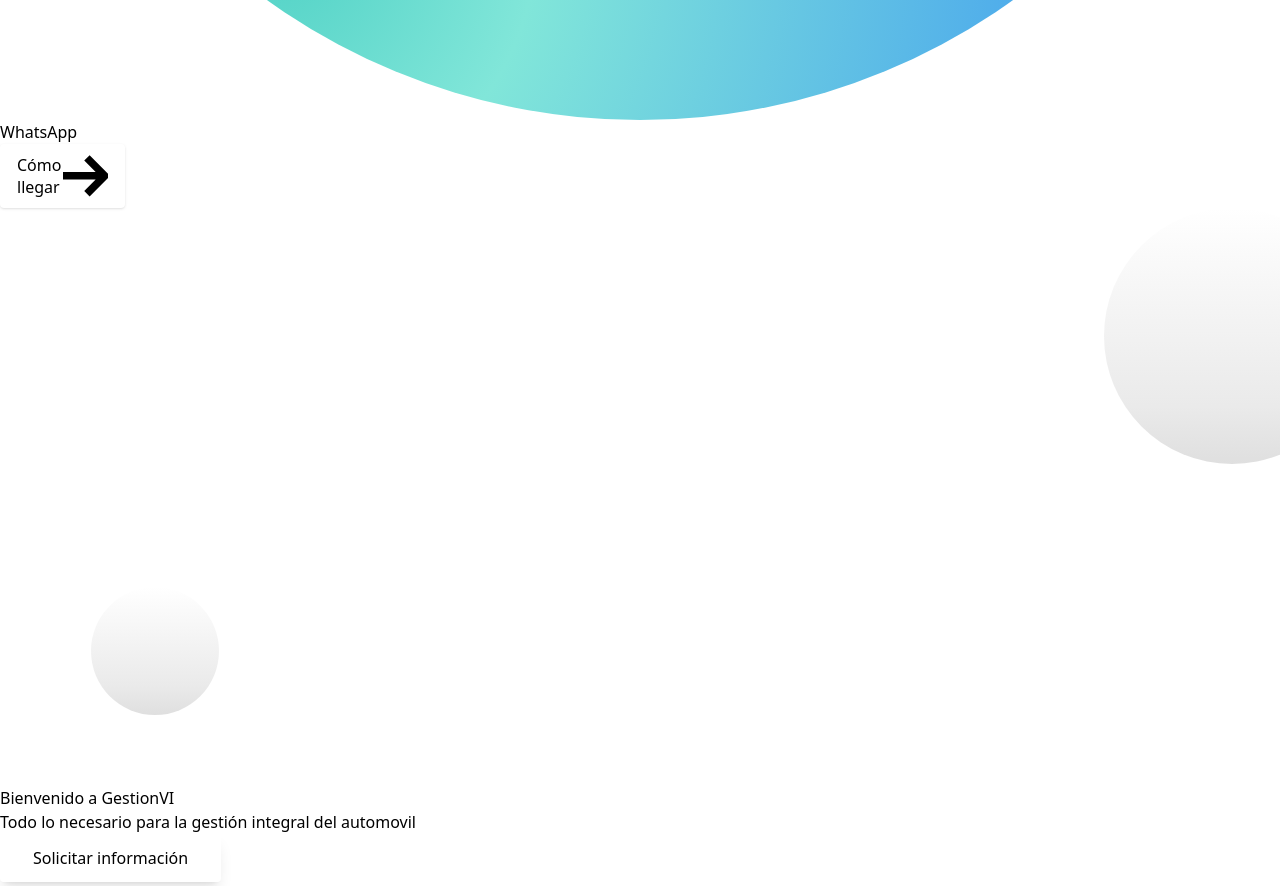
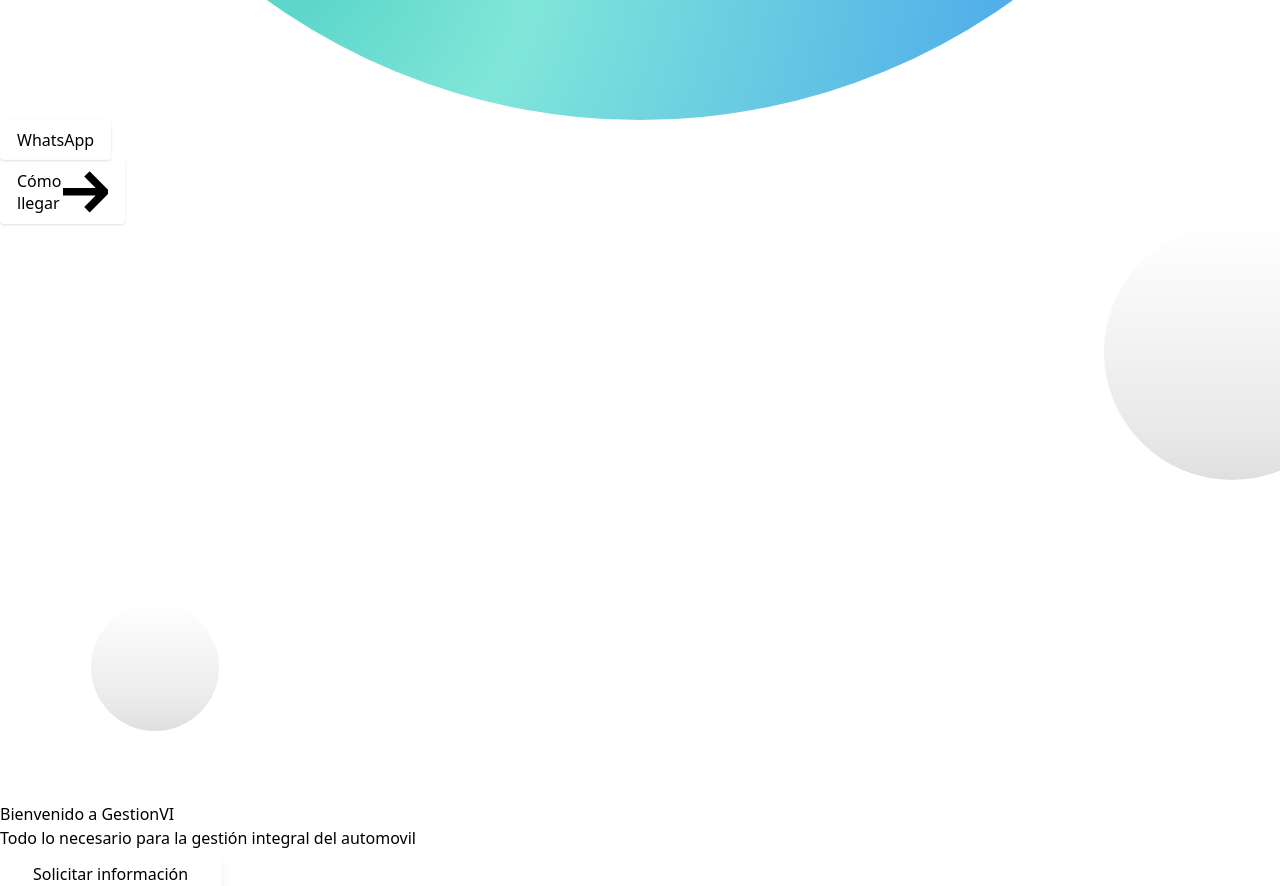
Before and after one commit to Sobdev/gestionVI, a React (Vite) app: page / in a window 1280 px wide. Shown: the part 1160-2046 px from the top of the page. Built offline with nearby package versions, Linux system fonts and the light colour scheme.

Commit message:
brand colors

```diff
--- a/src/components/Navigation.jsx
+++ b/src/components/Navigation.jsx
@@ -5,7 +5,6 @@
 
   const [top, setTop] = useState(true);
 
-  // detect whether user has scrolled the page down by 10px
   useEffect(() => {
     const scrollHandler = () => {
       window.pageYOffset > 10 ? setTop(false) : setTop(true)
@@ -40,10 +39,13 @@
           <nav className="flex flex-grow">
             <ul className="flex flex-grow justify-end flex-wrap items-center">
               <li>
-                <Link to="https://wa.me/34653753291" className="font-medium text-gray-600 hover:text-gray-900 px-5 py-3 flex items-center transition duration-150 ease-in-out">WhatsApp</Link>
+                <Link to="https://wa.me/34653753291"
+                  className="btn-sm text-gray-200 bg-blue-500 hover:bg-teal-400 ml-3">
+                  WhatsApp</Link>
               </li>
               <li>
-                <Link to="https://maps.app.goo.gl/Fg6SFQh1brXDtzuD7" className="btn-sm text-gray-200 bg-gray-900 hover:bg-gray-800 ml-3">
+                <Link to="https://maps.app.goo.gl/Fg6SFQh1brXDtzuD7"
+                  className="btn-sm text-gray-200 bg-gray-900 hover:bg-gray-500 ml-3">
                   <span>Cómo llegar</span>
                   <svg className="w-3 h-3 fill-current text-gray-400 flex-shrink-0 ml-2 -mr-1" viewBox="0 0 12 12" xmlns="http://www.w3.org/2000/svg">
                     <path d="M11.707 5.293L7 .586 5.586 2l3 3H0v2h8.586l-3 3L7 11.414l4.707-4.707a1 1 0 000-1.414z" fillRule="nonzero" />
```
